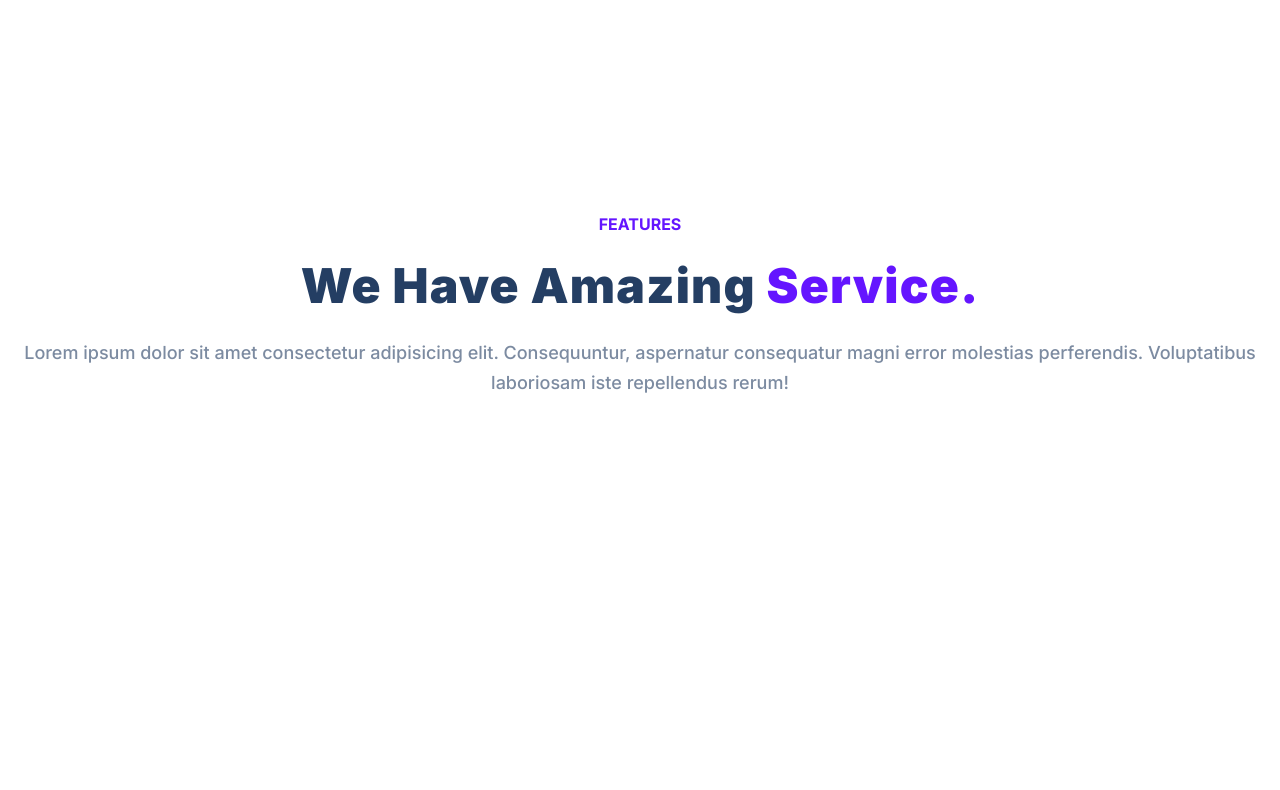
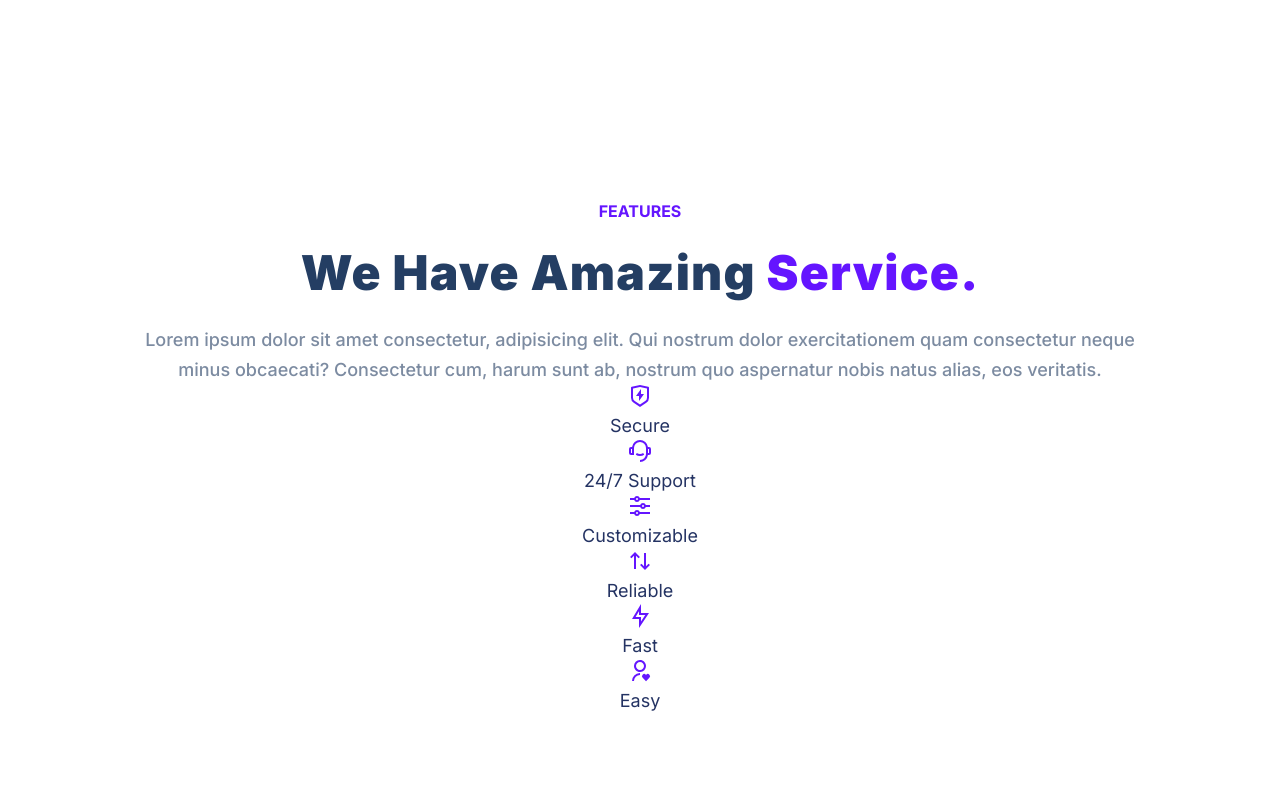
Before and after one commit to melrose312/Final-Project-Submission, a plain HTML site: page index.html in a window 1280 px wide. Shown: the part 709-1499 px from the top of the page. Before the commit the page ends 1202 px from the top, so only its background shows below. Drawn offline with Linux system fonts and the light colour scheme.

Commit message:
Features & Icons Added

```diff
--- a/index.html
+++ b/index.html
@@ -71,11 +71,71 @@
         <div class="container">
           <div class="row__narrow">
             <h4 class="section"><span class="purple">FEATURES</span></h4>
-            <h2 class="section__title">We Have Amazing <span class="purple">Service.</span></h2>
+            <h2 class="section__title">
+              We Have Amazing <span class="purple">Service.</span>
+            </h2>
             <div class="section__para">
-              Lorem ipsum dolor sit amet consectetur adipisicing elit.
-              Consequuntur, aspernatur consequatur magni error molestias
-              perferendis. Voluptatibus laboriosam iste repellendus rerum!
+              Lorem ipsum dolor sit amet consectetur, adipisicing elit. Qui nostrum dolor exercitationem quam consectetur neque minus obcaecati? Consectetur cum, harum sunt ab, nostrum quo aspernatur nobis natus alias, eos veritatis.
+            </div>
+            <div class="features">
+              <div class="feature">
+                <div class="feature__row">
+                  <figure class="feature_img--wrapper">
+                    <img src="./assets/shield-icon.daefe14b320b14fbd9cbd18908ac93ec.svg" alt="feature__img">
+                  </figure>
+                  <div class="feature__text">
+                    <h2 class="feature__title"></h2>
+                    <p class="feature__para">Secure</p>
+              </div>
+              <div class="feature">
+                <div class="feature__row">
+                  <figure class="feature_img--wrapper">
+                    <img src="./assets/support-icon.f9253ffa8cb6ffde5bbaa05eb5136375.svg" alt="">
+                  </figure>
+                  <div class="feature__text">
+                    <h2 class="feature__title"></h2>
+                    <p class="feature__para">24/7 Support</p>
+              </div>
+              <div class="feature">
+                <div class="feature__row">
+                  <figure class="feature_img--wrapper">
+                    <img src="./assets/customize-icon.367468c90fd796009b97fbfba67b2c6a.svg" alt="">
+                  </figure>
+                  <div class="feature__text">
+                    <h2 class="feature__title"></h2>
+                    <p class="feature__para">Customizable</p>
+              </div>
+              <div class="feature">
+                <div class="feature__row">
+                  <figure class="feature_img--wrapper">
+                    <img src="./assets/reliable-icon.1367510a8f0a1bec76dc425d25f92f43.svg" alt="">
+                  </figure>
+                  <div class="feature__text">
+                    <h2 class="feature__title"></h2>
+                    <p class="feature__para">Reliable</p>
+              </div>
+              <div class="feature">
+                <div class="feature__row">
+                  <figure class="feature_img--wrapper">
+                    <img src="./assets/fast-icon.dbb971a73d4805d2fc3bcdacdb55beba.svg" alt="">
+                  </figure>
+                  <div class="feature__text">
+                    <h2 class="feature__title"></h2>
+                    <p class="feature__para">Fast</p>
+              </div>
+              <div class="feature">
+                <div class="feature__row">
+                  <figure class="feature_img--wrapper">
+                    <img src="./assets/simple-icon.673b7e1750b2a4ef32907fc164828d00.svg" alt="">
+                  </figure>
+                  <div class="feature__text">
+                    <h2 class="feature__title"></h2>
+                    <p class="feature__para">Easy</p>
+              </div>
+
+                  </div>
+                </div>
+              </div>
             </div>
           </div>
         </div>
--- a/style.css
+++ b/style.css
@@ -15,7 +15,7 @@ body {
 
 .row {
   width: 100%;
-  max-width: 1200px;
+  max-width: 1280px;
   margin: 0 auto;
   display: flex;
 }
@@ -26,6 +26,18 @@ body {
 
 .container {
     padding: 96px 0;
+}
+
+.purple {
+    color: #6415ff;
+}
+
+section {
+  padding: 0 32px;
+}
+
+main {
+  margin-bottom: 96px;
 }
 
 h1 {
@@ -39,17 +51,12 @@ h4 {
   margin-block-start: 1.33em ;
 }
 
-.purple {
-    color: #6415ff;
-}
+
 
 p {
    font-size: 18px;
    line-height: 1.5;
 }
-
-
-
 
 
 /* NAVIGATION */
@@ -58,8 +65,9 @@ nav {
   display: flex;
   justify-content: space-between;
   align-items: center;
-  padding-top: 32px;
+  padding: 32px 0;
 }
+
 
 .nav__logo {
   display: flex;
@@ -81,6 +89,7 @@ nav {
   letter-spacing: 0.6px;
 }
 
+
 .nav__links {
   padding-bottom: 2px;
 }
@@ -93,6 +102,8 @@ nav {
   margin: 0 24px;
   padding: 4px 0;
 }
+
+
 
 .nav__link--login {
   font-size: 14px;
@@ -187,10 +198,26 @@ header .row {
 
 .header--img {
   width: 100%;
-  max-width: 768px;
+  max-width: 512px;
 }
 
 /* FEATURES*/
+
+#features {
+  position: relative;
+}
+
+#features .row__narrow {
+  display: flex;
+  flex-direction: column;
+  align-items: center;
+}
+
+.row__narrow {
+  width: 100%;
+  max-width: 1024px;
+  margin: 0 auto;
+}
 
 .section__tag {
   font-size: 16px;
@@ -216,3 +243,8 @@ letter-spacing: 0.025em;
  color: #7c8ba1;
  line-height: 1.625;
 }
+
+.features {
+  display: flex;
+  flex-wrap: wrap;
+}
```
